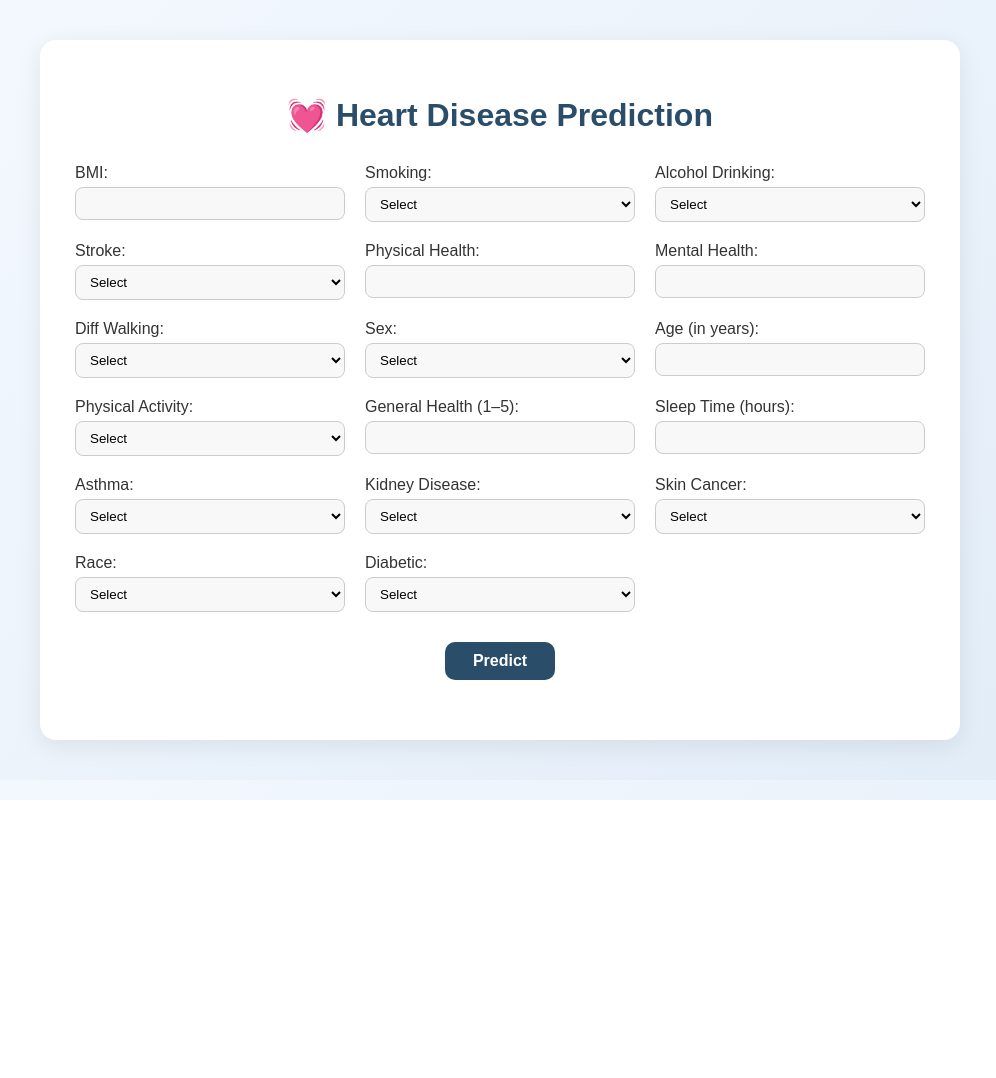
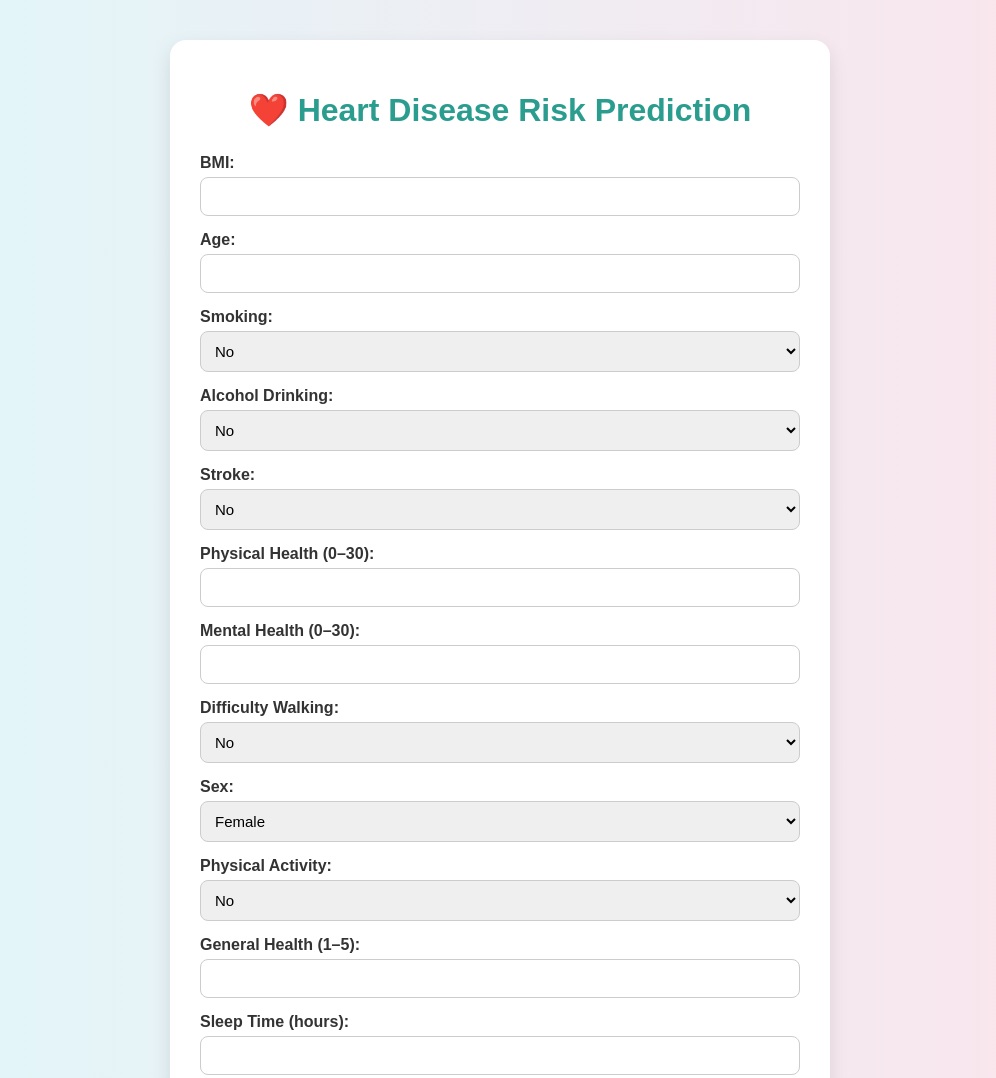
Before and after one commit to abdelrahman01w/heart_disease_website_depi_grad_proj_sc, a plain HTML site: page index.html in a window 1280 px wide. Shown: the top 1078 px of the page, without its empty margins (140-1136 px from the left). Before the commit the page ends 800 px from the top, so only its background shows below. Drawn offline with Linux system fonts and the light colour scheme.

Commit message:
Updated website with new design and age input system

```diff
--- a/index.html
+++ b/index.html
@@ -1,103 +1,140 @@
 <!DOCTYPE html>
 <html lang="en">
 <head>
-  <meta charset="UTF-8" />
-  <meta name="viewport" content="width=device-width, initial-scale=1.0" />
-  <title>Heart Disease Prediction</title>
-  <link rel="stylesheet" href="style.css" />
+  <meta charset="UTF-8">
+  <meta name="viewport" content="width=device-width, initial-scale=1.0">
+  <title>Heart Disease Risk Prediction</title>
+  <link rel="stylesheet" href="style.css">
 </head>
 <body>
   <div class="container">
-    <h1>💓 Heart Disease Prediction</h1>
-    <form id="predictionForm">
-      <div class="form-grid">
-        <label>BMI: <input type="number" step="0.1" id="BMI" required /></label>
-        <label>Smoking:
+    <h1>❤️ Heart Disease Risk Prediction</h1>
+    <form id="prediction-form">
+
+      <div class="form-group">
+        <label>BMI:</label>
+        <input type="number" id="BMI" required step="0.1" min="10" max="50">
+      </div>
+
+      <div class="form-group">
+        <label>Age:</label>
+        <input type="number" id="Category" required min="18" max="100">
+      </div>
+
+      <div class="form-group">
+        <label>Smoking:</label>
         <select id="Smoking" required>
-            <option value="">Select</option>
           <option value="0">No</option>
           <option value="1">Yes</option>
         </select>
-        </label>
-        <label>Alcohol Drinking:
+      </div>
+
+      <div class="form-group">
+        <label>Alcohol Drinking:</label>
         <select id="AlcoholDrinking" required>
-            <option value="">Select</option>
           <option value="0">No</option>
           <option value="1">Yes</option>
         </select>
-        </label>
-        <label>Stroke:
+      </div>
+
+      <div class="form-group">
+        <label>Stroke:</label>
         <select id="Stroke" required>
-            <option value="">Select</option>
           <option value="0">No</option>
           <option value="1">Yes</option>
         </select>
-        </label>
-        <label>Physical Health: <input type="number" id="PhysicalHealth" required /></label>
-        <label>Mental Health: <input type="number" id="MentalHealth" required /></label>
-        <label>Diff Walking:
+      </div>
+
+      <div class="form-group">
+        <label>Physical Health (0–30):</label>
+        <input type="number" id="PhysicalHealth" required min="0" max="30">
+      </div>
+
+      <div class="form-group">
+        <label>Mental Health (0–30):</label>
+        <input type="number" id="MentalHealth" required min="0" max="30">
+      </div>
+
+      <div class="form-group">
+        <label>Difficulty Walking:</label>
         <select id="DiffWalking" required>
-            <option value="">Select</option>
           <option value="0">No</option>
           <option value="1">Yes</option>
         </select>
-        </label>
-        <label>Sex:
+      </div>
+
+      <div class="form-group">
+        <label>Sex:</label>
         <select id="Sex" required>
-            <option value="">Select</option>
+          <option value="0">Female</option>
           <option value="1">Male</option>
-            <option value="0">Female</option>
         </select>
-        </label>
-        <label>Age (in years): <input type="number" id="Age" required min="18" max="90" /></label>
-        <label>Physical Activity:
+      </div>
+
+      <div class="form-group">
+        <label>Physical Activity:</label>
         <select id="PhysicalActivity" required>
-            <option value="">Select</option>
           <option value="0">No</option>
           <option value="1">Yes</option>
         </select>
-        </label>
-        <label>General Health (1–5): <input type="number" id="GenHealth" required min="1" max="5" /></label>
-        <label>Sleep Time (hours): <input type="number" id="SleepTime" required /></label>
-        <label>Asthma:
+      </div>
+
+      <div class="form-group">
+        <label>General Health (1–5):</label>
+        <input type="number" id="GenHealth" required min="1" max="5">
+      </div>
+
+      <div class="form-group">
+        <label>Sleep Time (hours):</label>
+        <input type="number" id="SleepTime" required min="1" max="24">
+      </div>
+
+      <div class="form-group">
+        <label>Asthma:</label>
         <select id="Asthma" required>
-            <option value="">Select</option>
           <option value="0">No</option>
           <option value="1">Yes</option>
         </select>
-        </label>
-        <label>Kidney Disease:
+      </div>
+
+      <div class="form-group">
+        <label>Kidney Disease:</label>
         <select id="KidneyDisease" required>
-            <option value="">Select</option>
           <option value="0">No</option>
           <option value="1">Yes</option>
         </select>
-        </label>
-        <label>Skin Cancer:
+      </div>
+
+      <div class="form-group">
+        <label>Skin Cancer:</label>
         <select id="SkinCancer" required>
-            <option value="">Select</option>
           <option value="0">No</option>
           <option value="1">Yes</option>
         </select>
-        </label>
-        <label>Race:
-          <select id="Race" required>
-            <option value="">Select</option>
-            <option value="White">White</option>
-            <option value="Black">Black</option>
-            <option value="Asian">Asian</option>
-            <option value="Hispanic">Hispanic</option>
-            <option value="Other">Other</option>
+      </div>
+
+      <div class="form-group">
+        <label>Race:</label>
+        <select id="Race_White" required>
+          <option value="1">White</option>
+          <option value="0">Other</option>
         </select>
-        </label>
-        <label>Diabetic:
-          <select id="Diabetic" required>
-            <option value="">Select</option>
-            <option value="No, borderline diabetes">No, borderline diabetes</option>
-            <option value="Yes">Yes</option>
-            <option value="Yes (during pregnancy)">Yes (during pregnancy)</option>
+      </div>
+
+      <div class="form-group">
+        <label>Diabetic:</label>
+        <select id="Diabetic_No" required>
+          <option value="1">No, borderline diabetes</option>
+          <option value="0">Other</option>
         </select>
-        </label>
+        <select id="Diabetic_Yes">
+          <option value="0">Not Pregnant/No</option>
+          <option value="1">Yes</option>
+        </select>
+        <select id="Diabetic_Preg">
+          <option value="0">No</option>
+          <option value="1">Yes (During pregnancy)</option>
+        </select>
       </div>
 
       <button type="submit">Predict</button>
--- a/script.js
+++ b/script.js
@@ -2,28 +2,26 @@ document.addEventListener("DOMContentLoaded", () => {
   const form = document.getElementById("prediction-form");
   const resultDiv = document.getElementById("result");
 
-  // تحويل العمر إلى فئة AgeCategory (نفس التي استخدمتها في التدريب)
   function convertAgeToCategory(age) {
-    if (age < 25) return -1.816213;         // 18–24
-    else if (age < 30) return -1.537240;    // 25–29
-    else if (age < 35) return -1.258266;    // 30–34
-    else if (age < 40) return -0.979292;    // 35–39
-    else if (age < 45) return -0.700319;    // 40–44
-    else if (age < 50) return -0.421345;    // 45–49
-    else if (age < 55) return -0.142371;    // 50–54
-    else if (age < 60) return 0.136602;     // 55–59
-    else if (age < 65) return 0.415576;     // 60–64
-    else if (age < 70) return 0.694549;     // 65–69
-    else if (age < 75) return 0.973523;     // 70–74
-    else if (age < 80) return 1.252497;     // 75–79
-    else return 1.531470;                   // 80+
+    if (age < 25) return -1.816213;
+    else if (age < 30) return -1.537240;
+    else if (age < 35) return -1.258266;
+    else if (age < 40) return -0.979292;
+    else if (age < 45) return -0.700319;
+    else if (age < 50) return -0.421345;
+    else if (age < 55) return -0.142371;
+    else if (age < 60) return 0.136602;
+    else if (age < 65) return 0.415576;
+    else if (age < 70) return 0.694549;
+    else if (age < 75) return 0.973523;
+    else if (age < 80) return 1.252497;
+    else return 1.531470;
   }
 
   form.addEventListener("submit", async (e) => {
     e.preventDefault();
     resultDiv.innerText = "⏳ Processing...";
 
-    // جلب البيانات من النموذج
     const formData = {
       "Unnamed: 0": 0,
       "BMI": parseFloat(document.getElementById("BMI").value),
@@ -41,10 +39,10 @@ document.addEventListener("DOMContentLoaded", () => {
       "Asthma": parseInt(document.getElementById("Asthma").value),
       "KidneyDisease": parseInt(document.getElementById("KidneyDisease").value),
       "SkinCancer": parseInt(document.getElementById("SkinCancer").value),
-      "Race_Asian": parseInt(document.getElementById("Race_Asian").value),
-      "Race_Black": parseInt(document.getElementById("Race_Black").value),
-      "Race_Hispanic": parseInt(document.getElementById("Race_Hispanic").value),
-      "Race_Other": parseInt(document.getElementById("Race_Other").value),
+      "Race_Asian": 0,
+      "Race_Black": 0,
+      "Race_Hispanic": 0,
+      "Race_Other": 0,
       "Race_White": parseInt(document.getElementById("Race_White").value),
       "Diabetic_No, borderline diabetes": parseInt(document.getElementById("Diabetic_No").value),
       "Diabetic_Yes": parseInt(document.getElementById("Diabetic_Yes").value),
--- a/style.css
+++ b/style.css
@@ -1,70 +1,58 @@
 body {
-  font-family: 'Poppins', sans-serif;
-  background: linear-gradient(135deg, #f5f9ff, #e1ecf7);
-  color: #333;
+  font-family: "Poppins", sans-serif;
+  background: linear-gradient(to right, #e0f7fa, #fce4ec);
   margin: 0;
   padding: 0;
-  overflow-y: auto;
+  color: #333;
 }
 
 .container {
-  max-width: 850px;
+  max-width: 600px;
+  margin: 40px auto;
   background: #fff;
-  margin: 40px auto;
-  padding: 35px;
   border-radius: 16px;
-  box-shadow: 0 6px 25px rgba(0, 0, 0, 0.08);
+  padding: 30px;
+  box-shadow: 0 8px 20px rgba(0, 0, 0, 0.1);
 }
 
 h1 {
   text-align: center;
-  color: #2a4d69;
-  margin-bottom: 30px;
+  color: #2a9d8f;
+  margin-bottom: 25px;
 }
 
-.form-grid {
-  display: grid;
-  grid-template-columns: repeat(auto-fill, minmax(240px, 1fr));
-  gap: 20px;
+.form-group {
+  display: flex;
+  flex-direction: column;
+  margin-bottom: 15px;
 }
 
 label {
-  display: flex;
-  flex-direction: column;
-  font-weight: 500;
+  font-weight: 600;
+  margin-bottom: 5px;
 }
 
 input, select {
-  padding: 8px 10px;
-  margin-top: 5px;
   border: 1px solid #ccc;
   border-radius: 8px;
-  background: #f8f8f8;
-  transition: border-color 0.2s, box-shadow 0.2s;
-}
-
-input:focus, select:focus {
-  border-color: #2a4d69;
-  box-shadow: 0 0 6px rgba(42, 77, 105, 0.2);
-  outline: none;
+  padding: 10px;
+  font-size: 15px;
 }
 
 button {
-  display: block;
-  margin: 30px auto 15px;
-  padding: 10px 28px;
-  background-color: #2a4d69;
-  color: #fff;
-  font-size: 16px;
-  font-weight: 600;
+  width: 100%;
+  background-color: #2a9d8f;
+  color: white;
   border: none;
   border-radius: 10px;
+  padding: 12px;
+  font-size: 16px;
   cursor: pointer;
-  transition: background 0.3s ease;
+  transition: 0.3s;
 }
 
 button:hover {
-  background-color: #356d8b;
+  background-color: #21867a;
 }
 
 #result {
@@ -72,5 +60,4 @@ button:hover {
   margin-top: 25px;
   font-size: 18px;
   font-weight: bold;
-  color: #2a4d69;
 }
```
Lines whose indentation alone changed are shown as unchanged.
